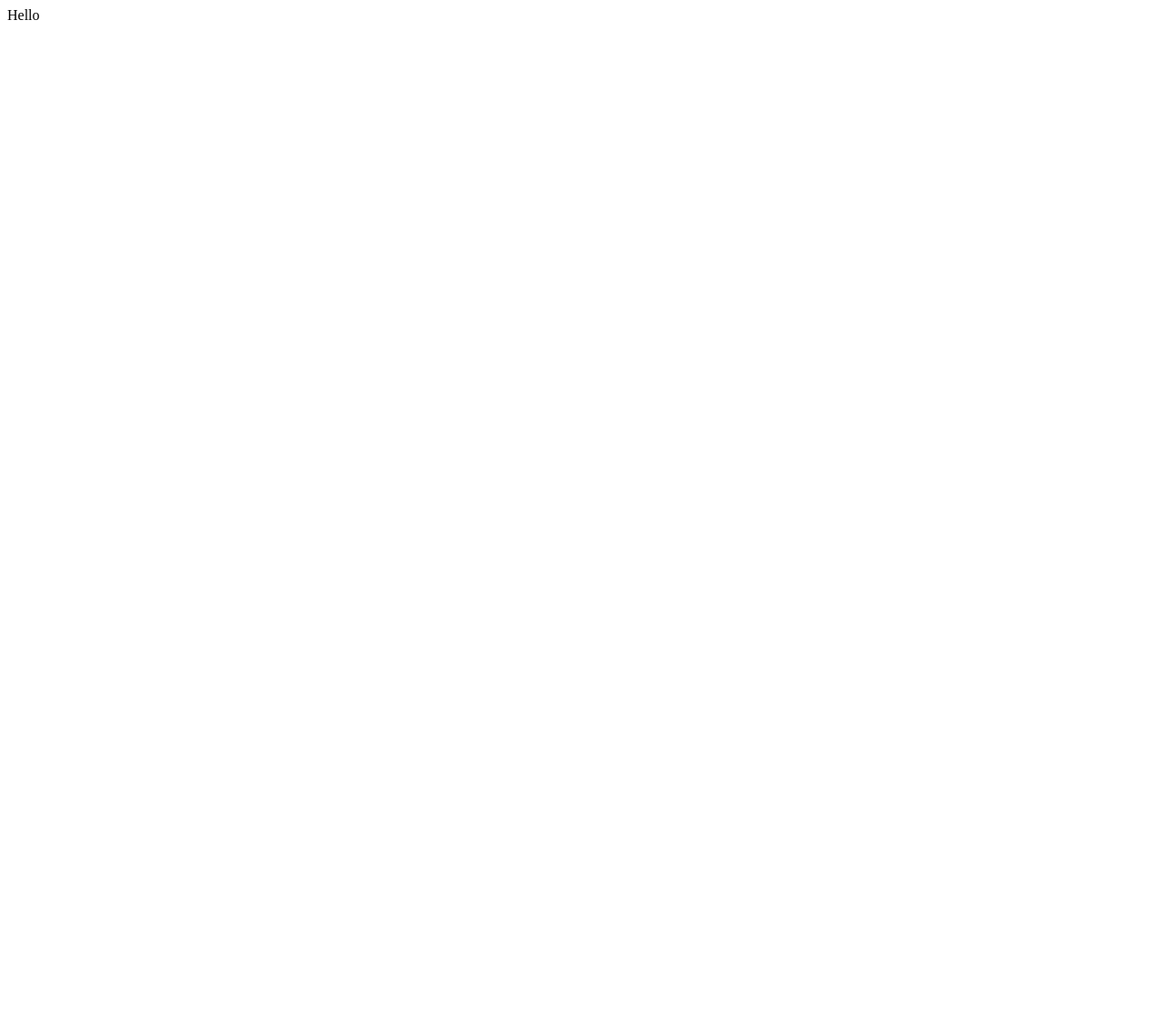
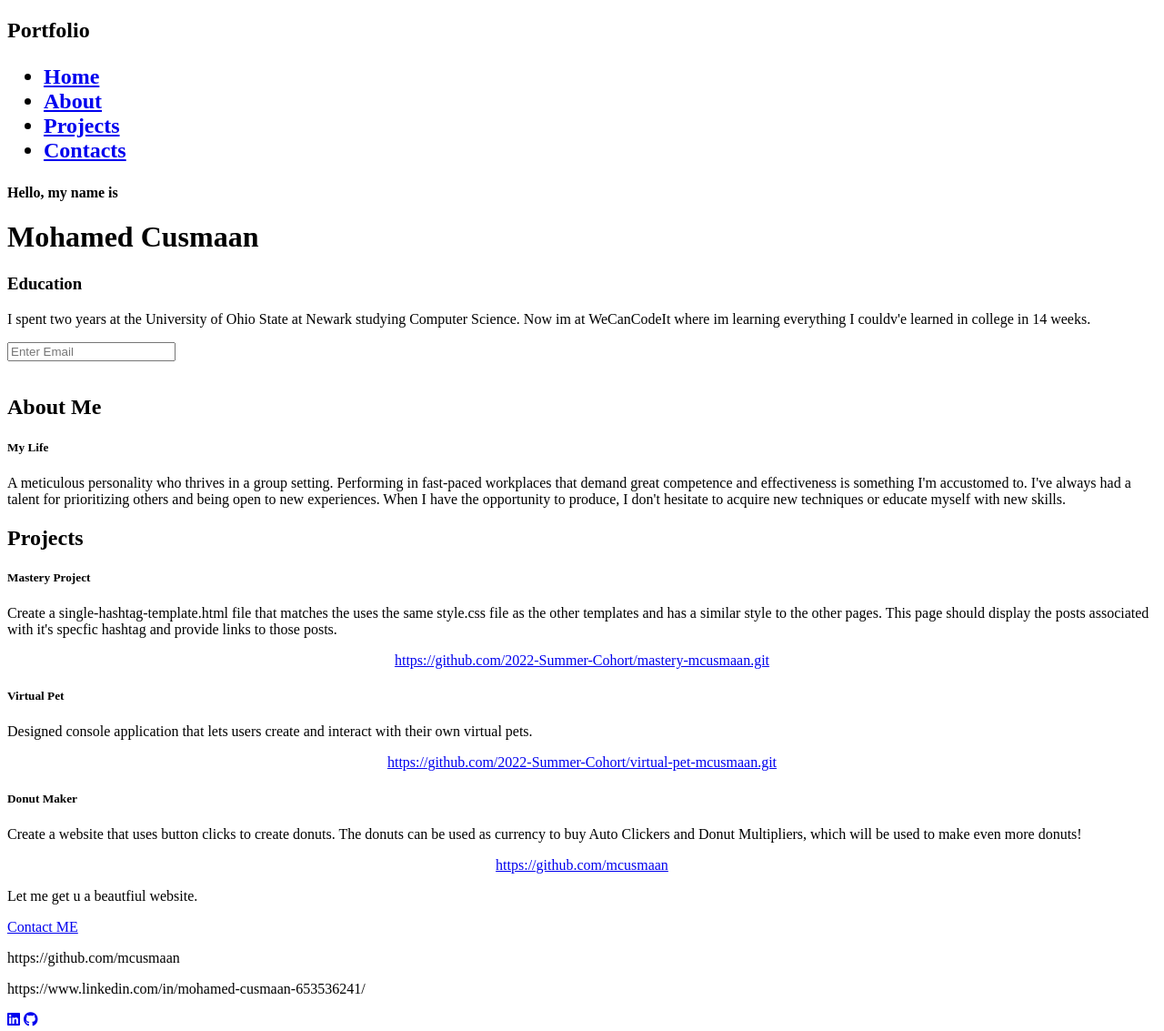
Before and after one commit to mcusmaan/mcusmaan.github.io, a plain HTML site: page index.html in a window 1280 px wide. Shown: the top 1133 px of the page at 91% size. Before the commit the page ends 800 px from the top, so only its background shows below. Drawn offline with Linux system fonts and the light colour scheme.

Commit message:
first commit

```diff
--- a/index.html
+++ b/index.html
@@ -1,12 +1,103 @@
 <!DOCTYPE html>
-<html lang="en">
+<html
 <head>
-    <meta charset="UTF-8">
-    <meta http-equiv="X-UA-Compatible" content="IE=edge">
-    <meta name="viewport" content="width=device-width, initial-scale=1.0">
-    <title>Document</title>
+<title>Mohamed Cusmaan</title>
+
+<link rel="stylesheet" href="https://cdnjs.cloudflare.com/ajax/libs/font-awesome/6.1.2/css/all.min.css" integrity="sha512-1sCRPdkRXhBV2PBLUdRb4tMg1w2YPf37qatUFeS7zlBy7jJI8Lf4VHwWfZZfpXtYSLy85pkm9GaYVYMfw5BC1A==" crossorigin="anonymous" referrerpolicy="no-referrer" />
 </head>
-<body> Hello
+<body>
 
+    <div class="hero">
+        <nav>
+            <h2 class="logo">Portfo</span>lio</span</h2>
+            <ul>
+                <li><a href="#">Home</a></li>
+                    <li><a href="#">About</a></li>
+                    <li><a href="#">Projects</a></li>
+                    <li><a href="#">Contacts</a></li>
+            </ul>
+        </nav>
+
+    </div class="content">
+    <h4>Hello, my name is </h4>
+    <h1>Mohamed <span> Cusmaan <span></h1>
+    <h3>Education</h3>
+    <p> I spent two years at the University of Ohio State at Newark studying Computer Science. Now im at WeCanCodeIt where im learning everything I couldv'e learned in college in 14 weeks.</p>
+    <div class="newslatter">
+        <form>
+            <input type="email" name="email" id="mail" placeholder="Enter Email">
+        </input type= "sumbit" name="sumbit" value="mcusmaan7@gmail.com">
+        </form>
+    </div>
+</div>
+</div>
+<!--About section start-->
+<section class="about"
+<div class="main">
+    <img scrc=""
+    <div class="about-text">
+        <h2> About Me </h2>
+        <h5> My Life <span></span></h5>
+        <p>A meticulous personality who thrives in a group setting. Performing in fast-paced workplaces that demand great competence and effectiveness is something I'm accustomed to. I've always had a talent for prioritizing others and being open to new experiences. When I have the opportunity to produce, I don't hesitate to acquire new techniques or educate myself with new skills.</p>
+</div>
+<div>
+    <section>
+        <!--- service section start-->
+        <div class="projects"
+        <div class="title">
+            <h2> Projects</h2>
+        </div>
+
+        </div class="box"
+    </div class="card"
+    <i class="fas fa-bars"></i>
+<h5>Mastery Project</h5>
+<div class="pra">
+    <p>Create a single-hashtag-template.html file that matches the uses the same style.css file as the other templates and has a similar style to the other pages. This page should display the posts associated with it's specfic hashtag and provide links to those posts.</p>
+
+    <p style="text-align: center;">
+        <a class="button" href="#">https://github.com/2022-Summer-Cohort/mastery-mcusmaan.git</a>
+</p>
+</div class="card"
+<i class="fas fa-bars"></i>
+<h5>Virtual Pet</h5>
+<div class="pra">
+<p> Designed console application that lets users create and interact with their own virtual pets.
+</p>
+
+<p style="text-align: center;">
+    <a class="button" href="#">https://github.com/2022-Summer-Cohort/virtual-pet-mcusmaan.git</a>
+</p>
+</div class="card"
+<i class="fas fa-bars"></i>
+<h5>Donut Maker</h5>
+<div class="pra">
+<p>Create a website that uses button clicks to create donuts. The donuts can be used as currency to buy Auto Clickers and Donut Multipliers, which will be used to make even more donuts!</p>
+
+<p style="text-align: center;">
+    <a class="button" href="#">https://github.com/mcusmaan</a>
+</p>
+    </div>
+    </div>
+    </div>
+
+    <!--Contact me-->
+    <div class="contact me"
+    <p> Let me get u a beautfiul website.</p>
+    <a class="button-two" href="#">Contact ME</a>
+    <div>
+
+        <!--footer start-->
+        <footer>
+            <p>https://github.com/mcusmaan
+            <p>https://www.linkedin.com/in/mohamed-cusmaan-653536241/
+
+        </footer>
+    </div class= "social">
+    <a href="#"><i class="fa-brands fa-linkedin"></i></a>
+    <a href="#"><i class="fa-brands fa-github"></i></a>
+
+ </div>
+</p> Copyright by Mohamed </p>
 </body>
 </html>
--- /dev/null
+++ b/style.css
@@ -0,0 +1,289 @@
+{
+    padding: 0;
+    margin: 0;
+    font-family: 'Josefin Sans', sans-serif;
+    box sizing: border-box;
+
+}
+.hero{
+    height: 100vh;
+    width: 100%;
+    background-image: url(../img/);
+    background-size: cover;
+    background-position: center;
+}
+nav{
+    display: flex;
+    align-items: center;
+    justify-content: space-between;
+    padding-top: 45px;
+    padding-left: 8%;
+    padding-right: 8%;
+}
+.logo{
+    color: white;
+    font-size: 35px;
+    letter-spacing: 1px;
+    cursor: pointer;
+}
+span{
+    color: #f9004d;
+}
+nav ul li{
+list-style: type:none;
+display: inline-block;
+padding: 10px 25px;
+
+}
+nav ul li a{
+    color: white;
+    text-decoration: none;
+    font-weight: bold;
+    text-transform: capitalize;
+
+}
+nav ul li a:hover{
+    color: #f9004d;
+    transition: .4s;
+}
+.btn{
+    background-color: #f9004d;
+    color: white;
+    text-decoration: none;
+    border: 2px solid transparent;
+    font-weight: bold;
+    padding: 10px 25px;
+    border-radius: 30px;
+    transition: transform .4s;
+}
+.btn:hover{
+    transform: scale(1.2);
+}
+.content{
+    position: absolute;
+    top: 50%;
+    left:8%;
+    transform: translateY(-50%);
+
+}
+h1{
+    color: white;
+    margin: 20px 0px 20px;
+    font-size: 75px;
+}
+h3{
+    color white;
+    font-size: 25px;
+    margin-bottom: 50px;
+}
+h4{
+    color #fcfc;
+    letter-spacing: 2px;
+    font-size: 20px;
+}
+.newslatter form{
+    width: 380px
+    max-width: 100%
+    position: relative;
+}
+.newslatter form input:first-child{
+    display: : inline-block;
+    width: 100%;
+    padding: 14px 130px 14px 15px;
+    border: 2px solid #f9004d;
+    outline: none;
+    border-radius: 30px;
+}
+.newslatter form input:last-child{
+    position:absolute;
+    display: inline-block;
+    outline: none;
+    border: none;
+    padding: 10px 30px;
+    border-radius: 30px;
+    background-color: #f9004d;
+    color: white;
+    box-shadow: 0px 0px 5px #000, 0px 0px 15px #858585;
+    top: 6px;
+    right: 6px;
+}
+
+.about{
+    width: 100%;
+    padding: 100px 0px;
+    background-color: #191919;
+}
+.about img{
+    height: auto;
+    width: 430px;
+}
+.about-text{
+    width: 550px;
+}
+.main{
+    width: 1130px;
+    max-width: 95%;
+    margin: 0 auto;
+    display: flex;
+    align-items: center;
+    justify-content: space-around;
+}
+.about-text h2{
+    color: white;
+    font-size: 75px;
+    text-transform: capitalize;
+    margin-bottom: 20px;
+}
+.about-text h5{
+    color: white;
+    letter-spacing: 2px;
+    font-size: 22px;
+    margin-bottom: 25px;
+    text-transform: capitalize;
+}
+.about-text p{
+    color: #fcfc;
+    letter-spacing: 1px;
+    line-height: 28px;
+    font-size: 18px;
+    margin-bottom: 45px;
+}
+button{
+    background-color: #f9004d;
+    color:white;
+    text-decoration: none;
+    border: 2px solid transparent;
+    font-weight: bold;
+    padding: 13px 30px;
+    border-radius: 30px;
+    transition: .4s;
+}
+button:hover{
+    background-color: transparent;
+    border: 2px solid #f9004d;
+    cursor: pointer;
+}
+
+.projects{
+    background: #101010;
+    width: 100%;
+    padding: 100ppx 0px;
+}
+.title h2{
+    color: white;
+    font-size: 75px;
+    width: 1130px;
+    margin: 30px auto;
+    text-align: center;
+}
+.title h2{
+    color: white;
+    font-size: 75px;
+    width: 1130px;
+    margin: 30px auto;
+    text-align: center;
+}
+.box{
+    display: flex;
+    justify-content: center;
+    align-items: center;
+    min-height: 400px;
+}
+.card{
+    height: 365px;
+    width: 335px;
+    padding: 20px 35px;
+background: #191919;
+border-radius: 20px;
+margin: 15px;
+position: relative;
+overflow: hidden;
+text-align: center;
+}.card i{
+    font-size: 50px;
+    display: block;
+    text-align: center;
+    margin: 25px auto;
+    color: #f9004d;
+}
+h5{
+    color: white;
+    font-size: 23px;
+    margin-bottom: 15px;
+}
+.pra p{
+    color: #fcfc;
+    font-size: 16px;
+    line-height: 27px;
+    margin-bottom: 25px
+}
+.card .button{
+    background-color: #f9004d;
+    color:white;
+    text-decoration: none;
+    border: 2px solid transparent;
+    font-weight: bold;
+    padding: 9px 22px;
+    border-radius: 30px;
+    transition: .4s;
+}
+.card .button:hover{
+    background-color: :transparent;
+    border: 2px solid #f9004d;
+    cursor: pointer;
+}
+.contact-me{
+    width: 100%;
+    height: 290px;
+    background: #191919;
+    display: flex;
+    align-items: center;
+    flex-direction: column;
+    justify-content: center;
+}
+.contact-me p{
+    color:white;
+    font-size: 30px;
+    font-weight: bold;
+    margin-bottom: 25px;
+}
+.contact-me .button-two{
+    background-color: #f9004d;
+    color:white;
+    text-decoration: none;
+    border: 2px solid transparent;
+    font-weight: bold;
+    padding: 13px 30px;
+    border-radius: 30px;
+    transition: .4s;
+}
+.contact-me .button-two:hover{
+    background-color: :transparent;
+    border: 2px solid #f9004d;
+    cursor: pointer;
+}
+footer{
+    position: relative
+    width: 100%
+    height: 400px;
+    background: #101010;
+    display: flex;
+    flex-direction: column;
+    align-items: center;
+    justify-content: center;
+}
+footer p:nth-child(1){
+    font-size: 30px;
+    color: white;
+    font-weight: bold;
+}
+footer p:nth-child(2){
+    color:white;
+    font-size: 17px;
+    width: 500px;
+    text-align: center;
+    list-height: none;
+}
+.social{
+    display: flex;
+}
```
